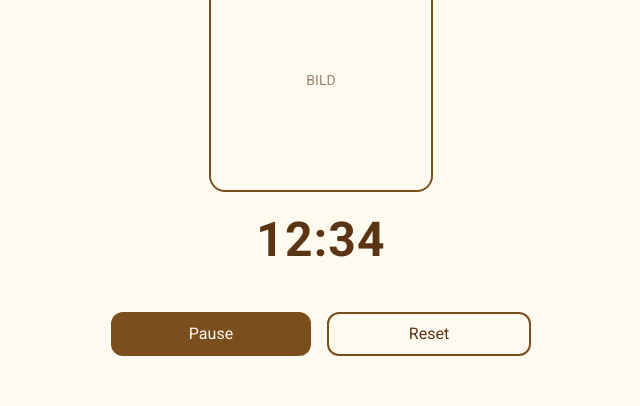
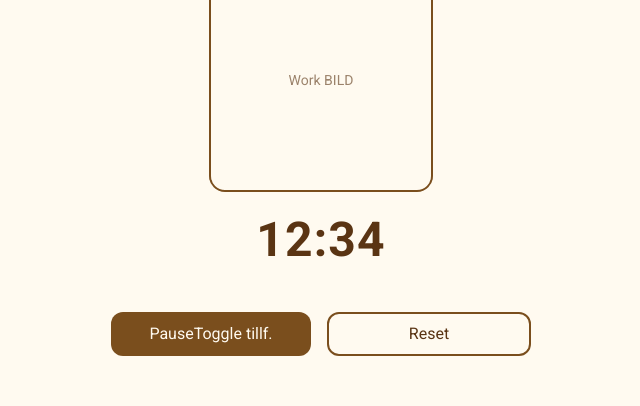
Before and after one commit to oliviaalmseger/TomoFocus, a React (Vite) app: page /session in a window 1280 px wide. Shown: the part 329-735 px from the top of the page, without its empty margins (319-959 px from the left). Built offline with nearby package versions, Linux system fonts and the light colour scheme.

Commit message:
feat: Add  focus and break session state

```diff
--- a/src/pages/SessionPage.tsx
+++ b/src/pages/SessionPage.tsx
@@ -1,7 +1,12 @@
-import { useNavigate } from "react-router"
+import { useState } from "react";
+import { useNavigate } from "react-router";
+
+type SessionType = "work" | "break";
 
 export const SessionPage = () => {
     const navigate = useNavigate();
+
+    const [sessionType, setSessionType] = useState<SessionType>("work");
 
 
     return (
@@ -9,17 +14,21 @@ export const SessionPage = () => {
         <div className="flex justify-center min-h-screen px-4">
             <section className="w-full max-w-[420px] flex flex-col items-center text-center gap-6 py-10">
                 <p className="text-sm opacity-70">Set 1 of 4</p>
-                <h1 className="text-xl font-semibold">Work Session</h1>
+                <h1 className="text-xl font-semibold">
+                    {sessionType === "work" ? "Work Session" : "Break Session"}
+                </h1>
 
                 <div className="w-56 h-56 bg-border/30 border-2 border-border rounded-2xl flex items-center justify-center">
-                    <span className="text-sm opacity-60">BILD</span>
+                    <span className="text-sm opacity-60">
+                        {sessionType === "work" ? "Work BILD" : "Break BILD"}
+                    </span>
                 </div>
 
                 <div className="text-5xl font-bold tracking-wide">12:34</div>
 
                 <div className="flex gap-4 w-full mt-6">
-                    <button className="flex-1 bg-border text-background rounded-xl py-2 flex items-center justify-center gap-2">Pause</button>
-                    <button onClick={() => navigate("/start")} className="flex-1 border-2 border-border rounded-xl py-2">Reset</button>
+                    <button onClick={() => setSessionType(sessionType === "work" ? "break" : "work")} className="flex-1 bg-border text-background rounded-xl py-2 flex items-center justify-center gap-2">PauseToggle tillf.</button>
+                    <button onClick={() => navigate("start")} className="flex-1 border-2 border-border rounded-xl py-2">Reset</button>
                 </div>
             </section>
         </div>
```
